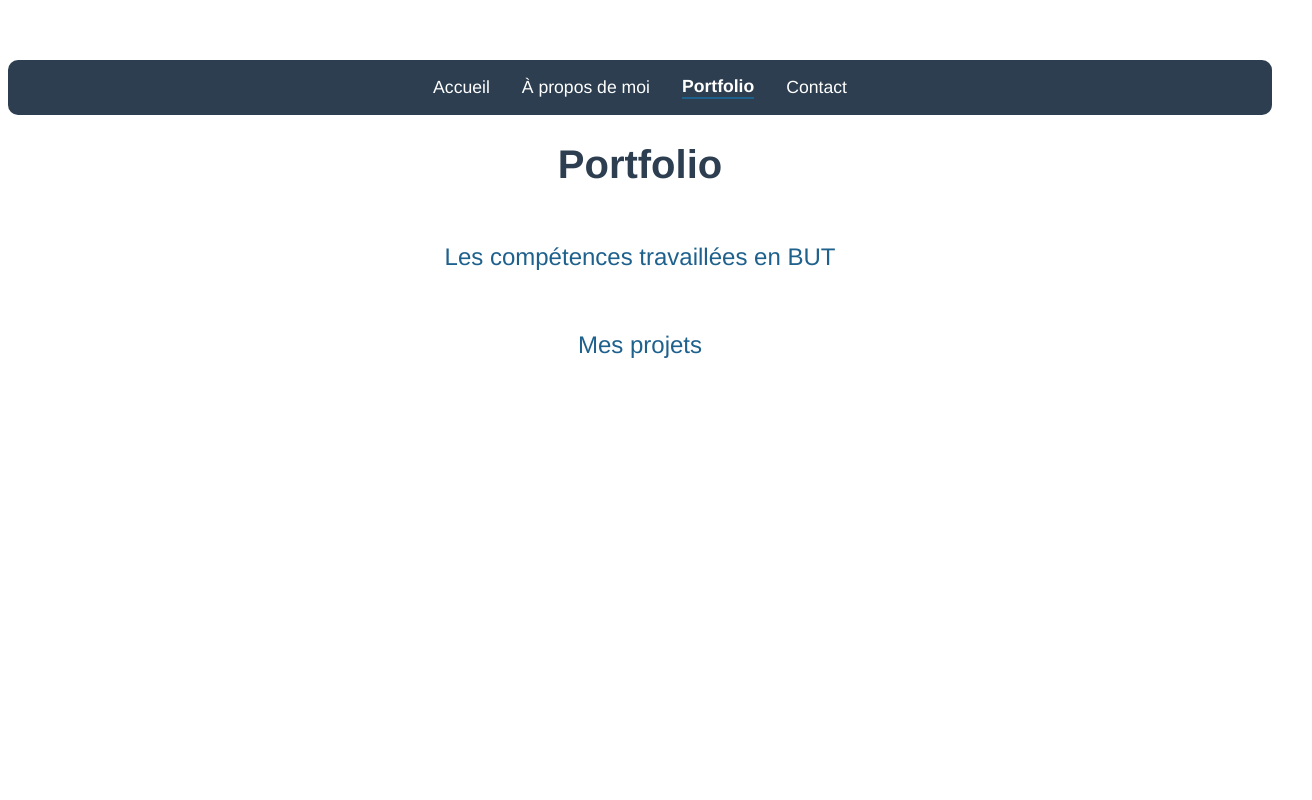
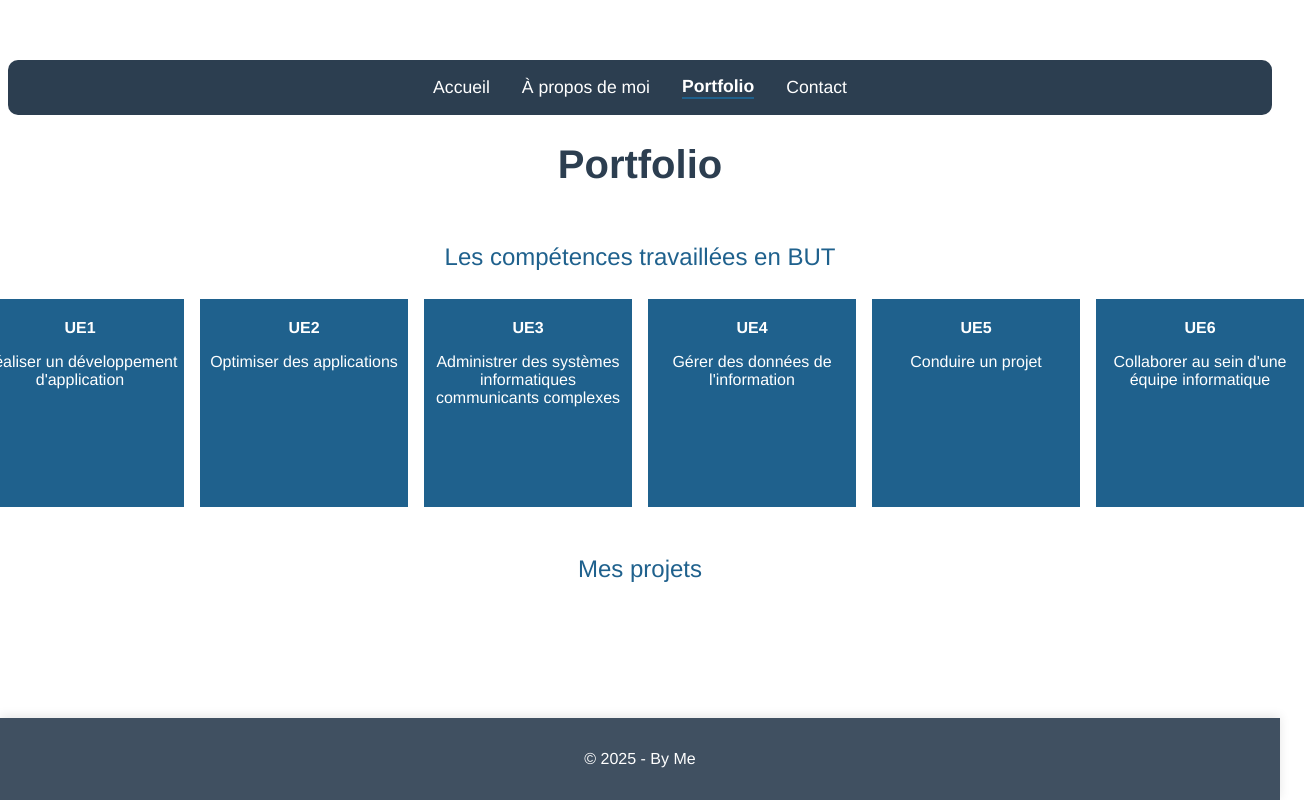
Before and after one commit to lmerat-iut90/Portfolio, a Vue app: page /work in a window 1280 px wide. Shown: the whole page, 1312 px wide, since content can reach past the window. Built offline with nearby package versions, Linux system fonts and the light colour scheme.

Commit message:
footer + style of work page

```diff
--- a/src/App.vue
+++ b/src/App.vue
@@ -3,6 +3,7 @@
     <div id="app">
         <NavBar />
         <router-view></router-view>
+        <FooterVue/>
     </div>
 </template>
 
@@ -10,11 +11,13 @@
 
 
 import NavBar from "@/components/NavBar.vue";
+import FooterVue from "@/components/FooterVue.vue";
 
 export default {
   name: 'App',
   components: {
-    NavBar
+      FooterVue,
+      NavBar
   }
 }
 </script>
--- /dev/null
+++ b/src/components/FooterVue.vue
@@ -0,0 +1,33 @@
+<template>
+    <footer class="footer">
+        <div class="footer-content">
+            <p>© 2025 - By Me</p>
+        </div>
+    </footer>
+</template>
+
+<style scoped>
+.footer {
+    background-color: rgba(44, 62, 80, 0.9);
+    color: white;
+    padding: 1rem 0;
+    position: fixed;
+    bottom: 0;
+    left: 0;
+    right: 0;
+    width: 100%;
+    box-shadow: 0 -2px 10px rgba(0, 0, 0, 0.1);
+    z-index: 100;
+}
+
+.footer-content {
+    max-width: 1200px;
+    margin: 0 auto;
+    text-align: center;
+    padding: 0 20px;
+}
+
+body {
+    padding-bottom: 50px;
+}
+</style>
--- a/src/views/Work.vue
+++ b/src/views/Work.vue
@@ -4,6 +4,68 @@
       <div>
           <div>
               <h2>Les compétences travaillées en BUT</h2>
+              <div class="content-box">
+                  <div class="box">
+                      <div class="little-box">
+                          <div class="title">
+                              <p>UE1</p>
+                          </div>
+                          <div class="content">
+                              <p>Réaliser un développement d'application</p>
+                          </div>
+                      </div>
+                  </div>
+                  <div class="box">
+                      <div class="little-box">
+                          <div class="title">
+                              <p>UE2</p>
+                          </div>
+                          <div class="content">
+                              <p>Optimiser des applications</p>
+                          </div>
+                      </div>
+                  </div>
+                  <div class="box">
+                      <div class="little-box">
+                          <div class="title">
+                              <p>UE3</p>
+                          </div>
+                          <div class="content">
+                              <p>Administrer des systèmes informatiques communicants complexes</p>
+                          </div>
+                      </div>
+                  </div>
+                  <div class="box">
+                      <div class="little-box">
+                          <div class="title">
+                              <p>UE4</p>
+                          </div>
+                          <div class="content">
+                              <p>Gérer des données de l'information</p>
+                          </div>
+                      </div>
+                  </div>
+                  <div class="box">
+                      <div class="little-box">
+                          <div class="title">
+                              <p>UE5</p>
+                          </div>
+                          <div class="content">
+                              <p>Conduire un projet</p>
+                          </div>
+                      </div>
+                  </div>
+                  <div class="box">
+                      <div class="little-box">
+                          <div class="title">
+                              <p>UE6</p>
+                          </div>
+                          <div class="content">
+                              <p>Collaborer au sein d'une équipe informatique</p>
+                          </div>
+                      </div>
+                  </div>
+              </div>
           </div>
           <div>
               <h2>Mes projets</h2>
@@ -13,6 +75,42 @@
 </template>
 
 <style scoped>
+.content-box{
+    display: flex;
+    justify-content: center;
+    align-items: center;
+
+
+}
+
+.box{
+    padding: 8px;
+    align-items: center;
+}
+
+.little-box{
+    padding: 4px;
+    background-color: #1F618D;
+    width: 200px;
+    height: 200px;
+    align-items: center;
+    justify-content: center;
+}
+
+.little-box:hover{
+    transform: scale(1.03);
+    box-shadow: 0 6px 12px rgba(0, 0, 0, 0.2);
+}
+
+.title{
+    color: white;
+    font-weight: bold;
+}
+
+.content{
+    color: white;
+}
+
 h1 {
     font-size: 2.5rem;
     margin-bottom: 1rem;
```
Also changed, not shown: src/components/Footer.vue (deleted).
